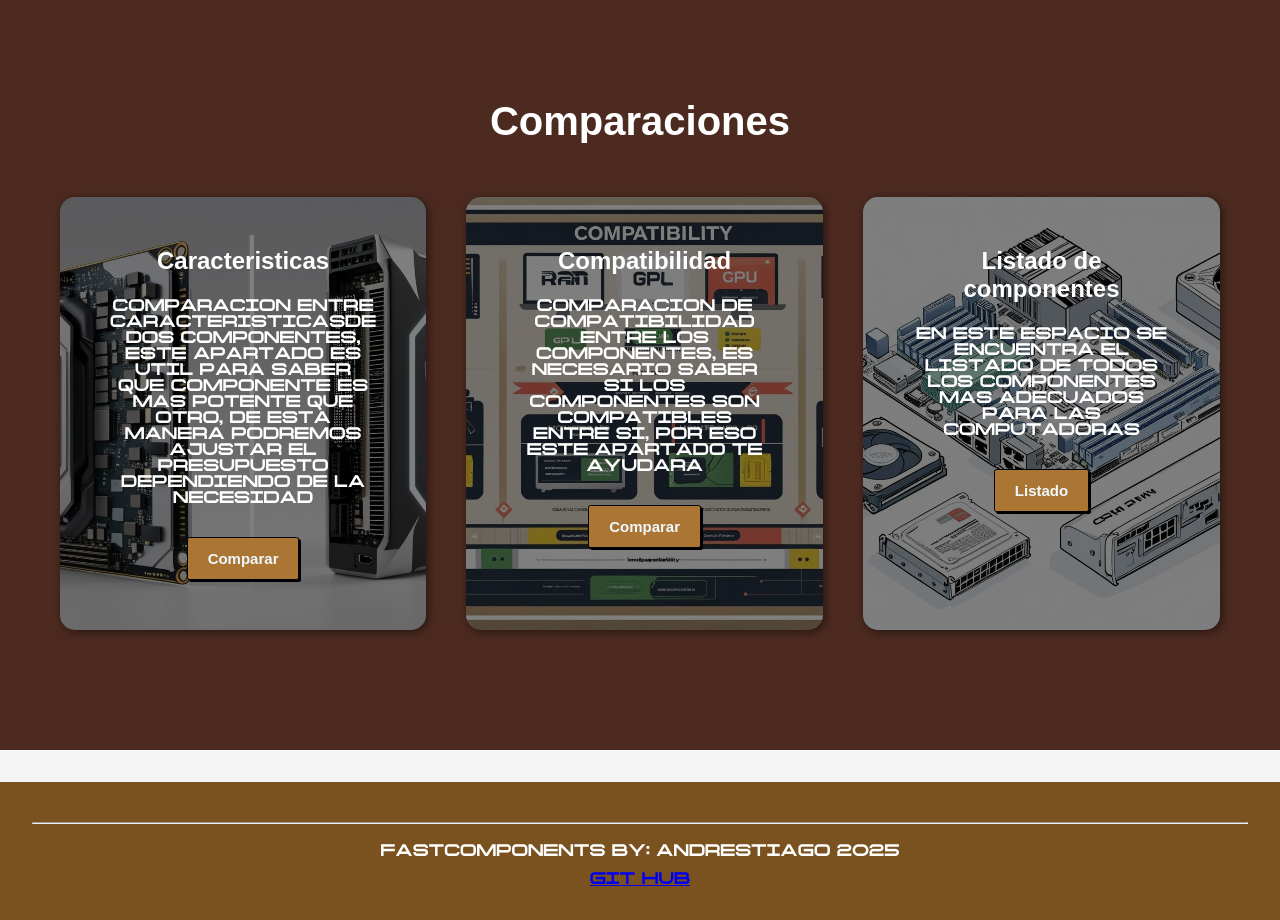
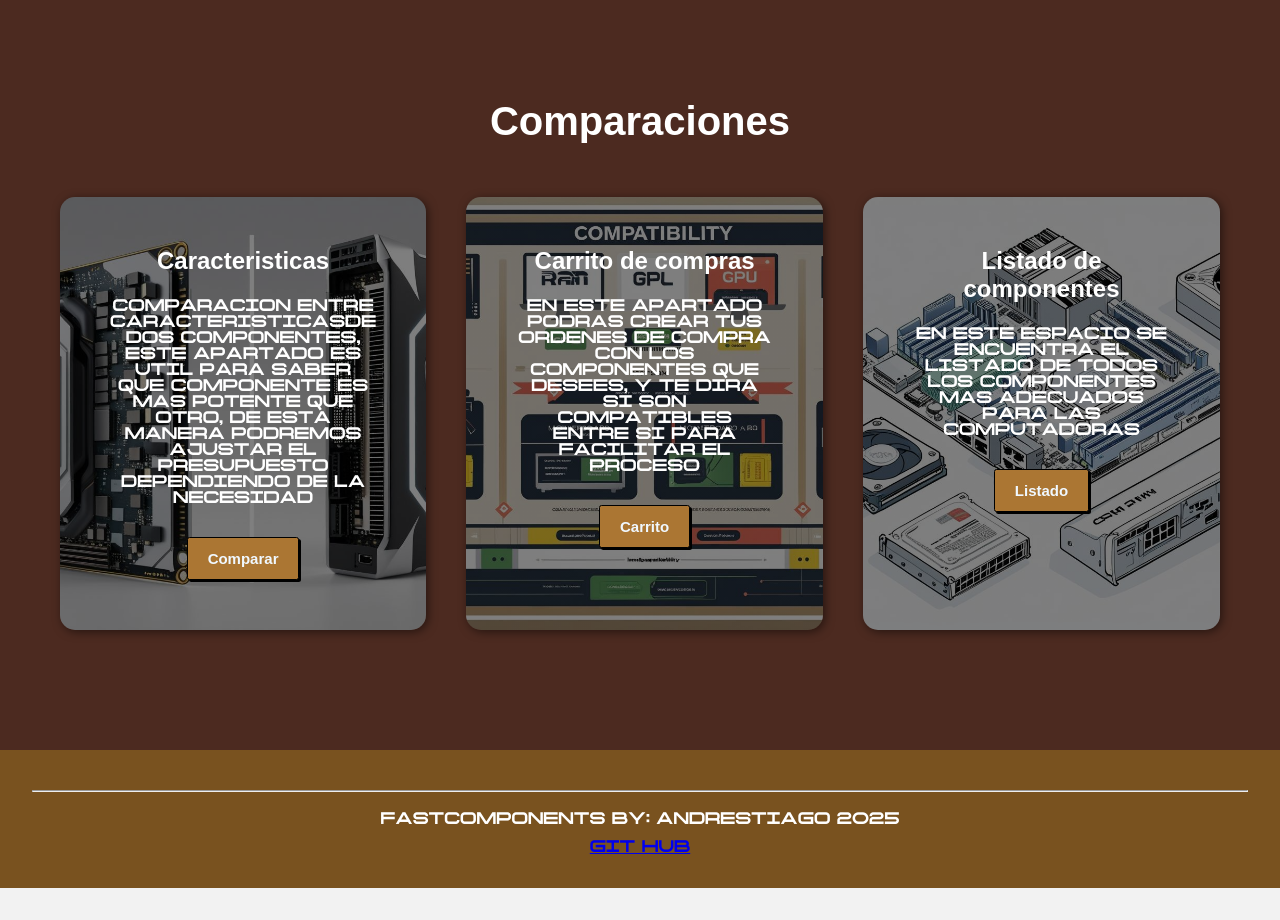
Before and after one commit to ANDRESTIAGO/PROYECTO3CORTE, a FastAPI app: page / in a window 1280 px wide. Shown: the part 1621-2541 px from the top of the page. After the commit the page ends 2509 px from the top, so only its background shows below. Run offline with FastAPI, Linux system fonts and the light colour scheme; some web fonts are replaced.

Commit message:
Se agregaron y corrigieron estilos de todos los html, para mejor navegacion

```diff
--- a/static/estilos.css
+++ b/static/estilos.css
@@ -271,6 +271,19 @@ header a:hover {
         rgba(0, 0, 0, 0.5)
     ), url("../static/img/cartac4.png");
 }
+
+.orden {
+    background-position: center center;
+    background-size: cover;
+    padding: 25px;
+    margin: 50px;
+    border-radius: 15px;
+    flex: 1 1 300px;
+    background-color: #fff;
+    h2 {
+        color: black;
+    }
+}
 #lo-mostrado {
     background-color: rgb(30, 30, 30);
     color: white;
--- a/templates/eliminar.html
+++ b/templates/eliminar.html
@@ -29,4 +29,5 @@
             <button>Regresar</button>
         </form>
     </div>
+    <br><br>
 {% endblock %}
--- a/templates/home.html
+++ b/templates/home.html
@@ -38,14 +38,13 @@
         </form>
       </div>
       <div class="carta">
-        <h3>Compatibilidad</h3>
+        <h3>Carrito de compras</h3>
         <p>
-          Comparacion de compatibilidad entre los componentes, es necesario
-          saber si los componentes son compatibles entre si, por eso este
-          apartado te ayudara
+          En este apartado podras crear tus ordenes de compra con los componentes que desees,
+          y te dira si son compatibles entre si para facilitar el proceso
         </p>
         <form action="/menu">
-          <button>Comparar</button>
+          <button>Carrito</button>
         </form>
       </div>
       <div class="carta">
--- a/templates/includes/footer.html
+++ b/templates/includes/footer.html
@@ -7,7 +7,7 @@
     <link rel="stylesheet" href="estilos.css">
 </head>
 <body>
-<footer style="margin-top: 2em;">
+<footer>
     <section id="comparison-section">
         <div class="footer">
         <hr>
--- a/templates/includes/navbar.html
+++ b/templates/includes/navbar.html
@@ -15,7 +15,7 @@
                 <a href="/home#Lo-que-ofresemos">¿Que se busca?</a>
                 <a href="/home#Como-ayudar">Temas a abordar</a>
                 <a href="/docs">C.R.U.D</a>
-                <a href="/">Regresar</a>
+                <a href="/#hero">Regresar</a>
             </nav>
         </div>
     </header>
--- a/templates/modificar_orden.html
+++ b/templates/modificar_orden.html
@@ -19,14 +19,14 @@
                     {% endfor %}
                 </select>
 
-                <br><br>
+                <br><br><br>
                 <label>Selecciona el componente que deseas reemplazar:</label>
                 <br><br>
                 <select name="componente_id_original" id="componente" required>
                     <option value="">--Selecciona una orden primero--</option>
                 </select>
 
-                <br><br>
+                <br><br><br>
                 <label>Selecciona el nuevo componente:</label>
                 <br><br>
                 <select name="nuevo_id" required>
@@ -35,7 +35,7 @@
                     {% endfor %}
                 </select>
 
-                <br><br>
+                <br><br><br>
                 <button type="submit">Aplicar cambio</button>
             </form>
 
--- a/templates/orden.html
+++ b/templates/orden.html
@@ -31,6 +31,7 @@
             <button>Regresar</button>
         </form>
     </div>
+    <br><br>
 {% endif %}
 
 {% endblock %}
```
Also changed, not shown: templates/menu.html (+3 -6 lines).
